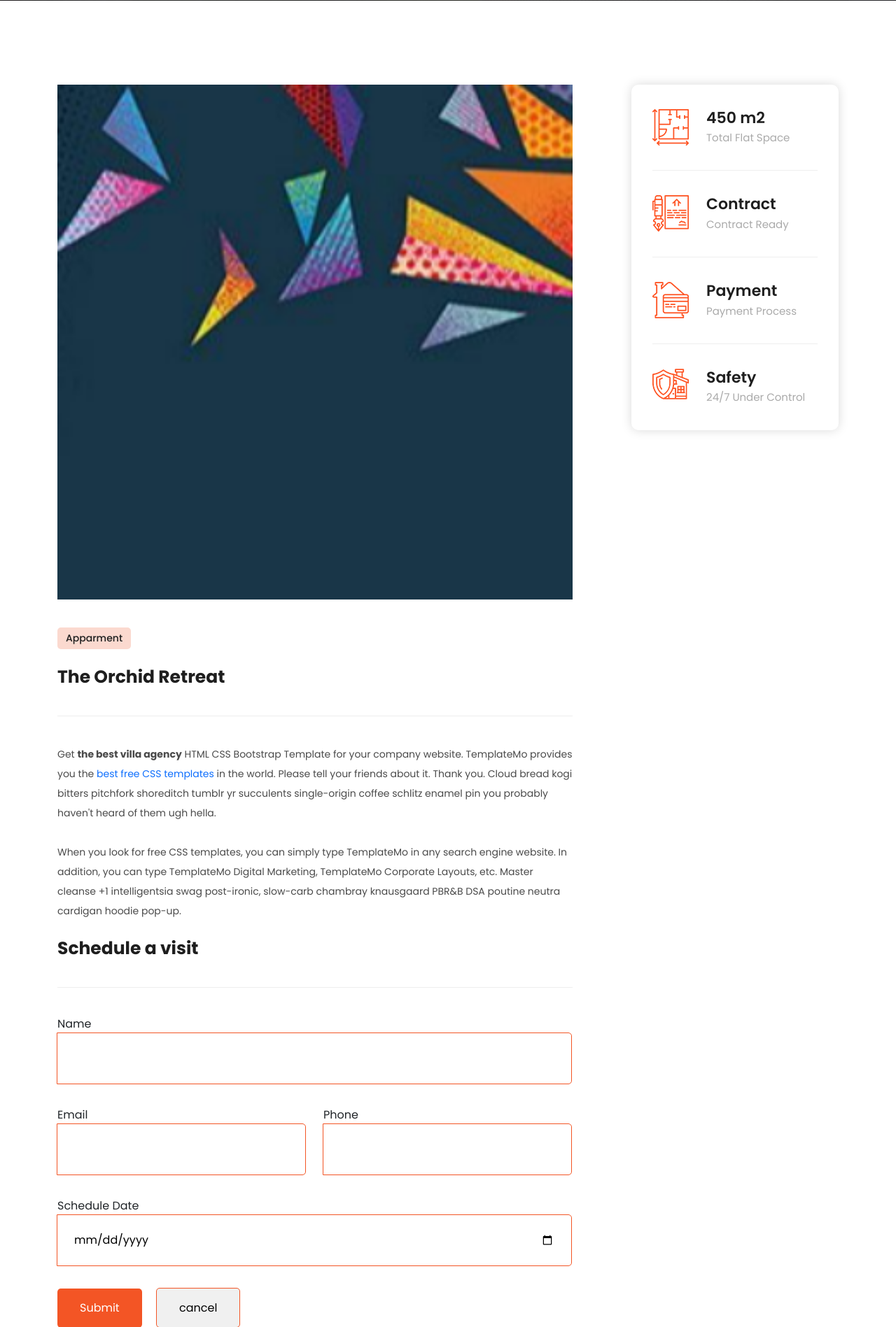
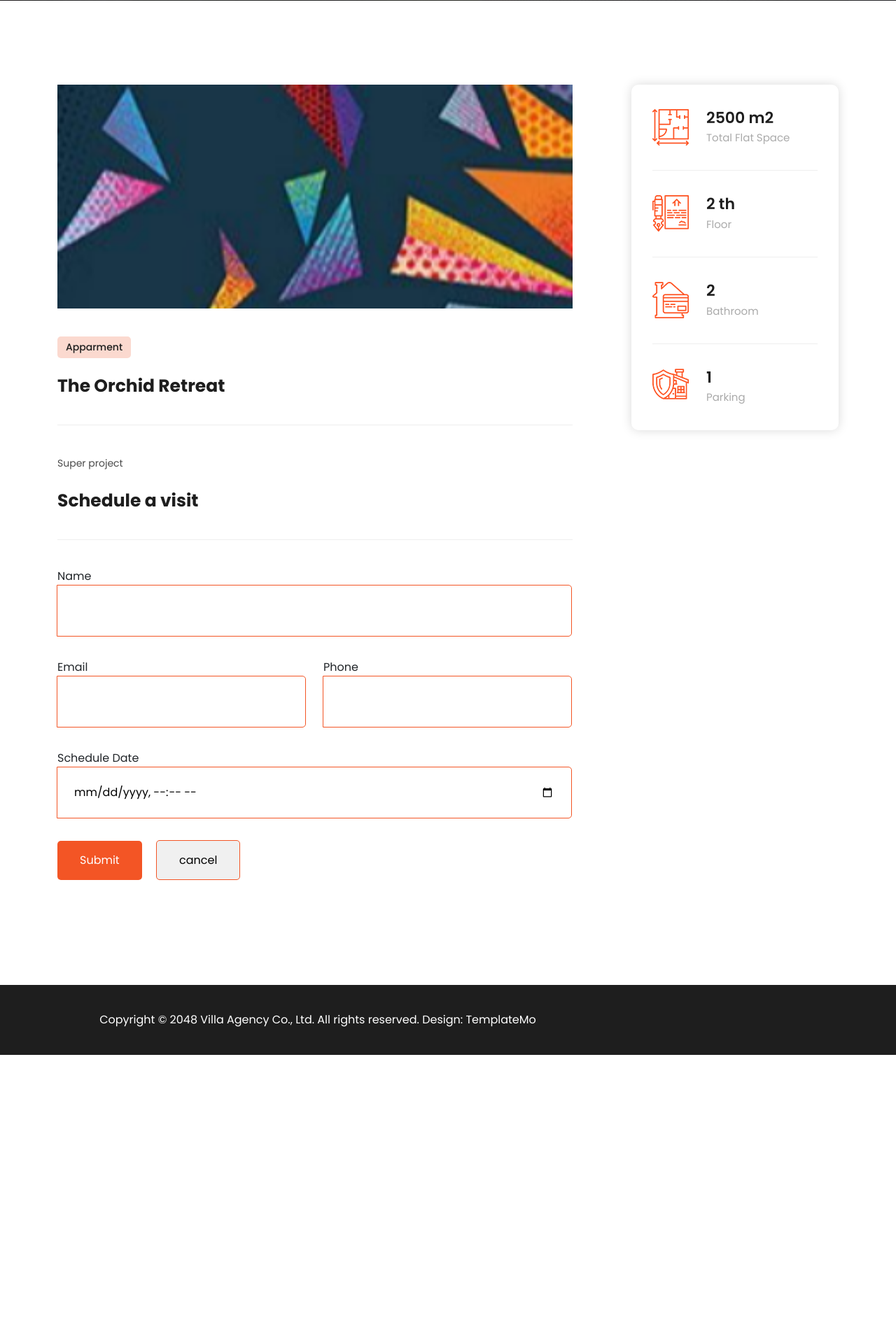
Before and after one commit to dinoooop/villa, a Django app: page /accounts/projects/details/2/ in a window 1280 px wide. Shown: the part 499-2396 px from the top of the page at 70% size. After the commit the page ends 2007 px from the top, so only its background shows below. Run offline with Django 5.2, Linux system fonts and the light colour scheme; data comes from the database, SQL or seed files in the repository; both versions use the stored data as it was after the commit; some libraries are stand-ins or nearby versions.

Commit message:
List schedule visit

```diff
--- a/project/front_urls.py
+++ b/project/front_urls.py
@@ -4,9 +4,10 @@ from . import front_views
 
 urlpatterns = [
     path('', front_views.list_project, name='front_list_project'),
+    path('visits/', front_views.list_visits, name='front_list_visits'),
     path('create/', front_views.create_project, name='front_create_project'),
     path('edit/<int:id>/', front_views.edit_project, name='front_edit_project'),
+    path('schedule-visit/<int:id>/', front_views.schedule_visit_project, name='front_schedule_visit_project'),
     path('delete/<int:id>/', front_views.delete_project, name='front_delete_project'),
     path('details/<int:id>/', front_views.front_detail_project, name='front_detail_project'),
-
 ]
--- a/project/front_views.py
+++ b/project/front_views.py
@@ -4,7 +4,7 @@ from .models import Project
 from django.contrib.auth.models import User
 import base64
 from django.core.files.base import ContentFile
-
+from .models import Visit
 # Create a new project
 def create_project(request):
     if request.method == "POST":
@@ -85,7 +85,30 @@ def list_project(request):
     projects = Project.objects.filter(builder=request.user).order_by("-created_at")
     return render(request, "project/front_list_project.html", {"projects": projects})
 
+def list_visits(request):
+    visits = Visit.objects.filter(project__builder=request.user).order_by("-scheduled_date_time")
+    return render(request, "project/front_list_visits.html", {"visits": visits})
+
 
 def front_detail_project(request, id):
     project = get_object_or_404(Project, id=id)
     return render(request, "project/front_detail_project.html", {"project": project})
+
+
+def schedule_visit_project(request, id):
+    project = get_object_or_404(Project, id=id)
+
+    if request.method == "POST":
+        name = request.POST.get("name")
+        email = request.POST.get("email")
+        phone = request.POST.get("phone")
+        scheduled_date_time = request.POST.get("scheduled_date_time")
+        project.visits.create(
+            name=name,
+            email=email,
+            phone=phone,
+            scheduled_date_time=scheduled_date_time,
+        )
+        return redirect("front_detail_project", id=project.id)
+
+    return render(request, "project/front_detail_project.html", {"project": project})
--- a/project/models.py
+++ b/project/models.py
@@ -19,3 +19,14 @@ class Project(models.Model):
 
     def __str__(self):
         return self.title
+
+class Visit(models.Model):
+    project = models.ForeignKey(Project, on_delete=models.CASCADE, related_name="visits")
+    name = models.CharField(max_length=200)
+    email = models.EmailField()
+    phone = models.CharField(max_length=20)
+    scheduled_date_time = models.DateTimeField()
+    created_at = models.DateTimeField(auto_now_add=True)
+
+    def __str__(self):
+        return f"Visit by {self.name} for {self.project.title} on {self.scheduled_date_time.strftime('%Y-%m-%d %H:%M')}"
--- a/static/assets/css/custom.css
+++ b/static/assets/css/custom.css
@@ -113,3 +113,9 @@
 }
 
 /* Round button end */
+
+
+.main-image {
+    height: 20rem;
+    overflow: hidden;
+}
--- a/templates/general/properties.html
+++ b/templates/general/properties.html
@@ -23,8 +23,6 @@
           <img id="fileTopImagePreview" class="img-upload-trigger" src="{% static 'assets/images/placeholder.png' %}"
             alt="">
           {% endif %}
-
-
           <span class="category">Luxury Villa</span>
           <h6>{{ project.price }}</h6>
           <h4><a href="property-details.html">{{ project.title }}</a></h4>
--- a/templates/project/front_detail_project.html
+++ b/templates/project/front_detail_project.html
@@ -25,20 +25,10 @@
                 <div class="main-content">
                     <span class="category">Apparment</span>
                     <h4>{{ project.title }}</h4>
-                    <p>Get <strong>the best villa agency</strong> HTML CSS Bootstrap Template for your company website.
-                        TemplateMo provides you the <a href="https://www.google.com/search?q=best+free+css+templates"
-                            target="_blank">best free CSS templates</a> in the world. Please tell your friends about it.
-                        Thank you. Cloud bread kogi bitters pitchfork shoreditch tumblr yr succulents single-origin
-                        coffee schlitz enamel pin you probably haven't heard of them ugh hella.
-
-                        <br><br>When you look for free CSS templates, you can simply type TemplateMo in any search
-                        engine website. In addition, you can type TemplateMo Digital Marketing, TemplateMo Corporate
-                        Layouts, etc. Master cleanse +1 intelligentsia swag post-ironic, slow-carb chambray knausgaard
-                        PBR&B DSA poutine neutra cardigan hoodie pop-up.
-                    </p>
+                    <p>{{ project.description }}</p>
 
                     <h4>Schedule a visit</h4>
-                    <form method="post" class="custom-form" action="{% url 'front_edit_project' project.id %}"
+                    <form method="post" class="custom-form" action="{% url 'front_schedule_visit_project' project.id %}"
                         enctype="multipart/form-data">
                         {% csrf_token %}
                         <input type="hidden" name="action" value="schedule_visit">
@@ -63,8 +53,8 @@
                         </div>
 
                         <div class="input-group">
-                            <label for="date">Schedule Date</label>
-                            <input type="date" id="date" name="date" required>
+                            <label for="scheduled_date_time">Schedule Date</label>
+                            <input type="datetime-local" id="scheduled_date_time" name="scheduled_date_time" required>
                         </div>
                         <button type="submit">Submit</button>
                         <a href="{% url 'front_list_project' %}" class="cancel-button">cancel</a>
@@ -76,20 +66,20 @@
                 <div class="info-table">
                     <ul>
                         <li>
-                            <img src="assets/images/info-icon-01.png" alt="" style="max-width: 52px;">
-                            <h4>450 m2<br><span>Total Flat Space</span></h4>
+                            <img src="{% static 'assets/images/info-icon-01.png' %}" alt="" style="max-width: 52px;">
+                            <h4>{{ project.area }} m2<br><span>Total Flat Space</span></h4>
                         </li>
                         <li>
-                            <img src="assets/images/info-icon-02.png" alt="" style="max-width: 52px;">
-                            <h4>Contract<br><span>Contract Ready</span></h4>
+                            <img src="{% static 'assets/images/info-icon-02.png' %}" alt="" style="max-width: 52px;">
+                            <h4>{{ project.floor }} th<br><span>Floor</span></h4>
                         </li>
                         <li>
-                            <img src="assets/images/info-icon-03.png" alt="" style="max-width: 52px;">
-                            <h4>Payment<br><span>Payment Process</span></h4>
+                            <img src="{% static 'assets/images/info-icon-03.png' %}" alt="" style="max-width: 52px;">
+                            <h4>{{ project.bathrooms }}<br><span>Bathroom</span></h4>
                         </li>
                         <li>
-                            <img src="assets/images/info-icon-04.png" alt="" style="max-width: 52px;">
-                            <h4>Safety<br><span>24/7 Under Control</span></h4>
+                            <img src="{% static 'assets/images/info-icon-04.png' %}" alt="" style="max-width: 52px;">
+                            <h4>{{ project.parking }}<br><span>Parking</span></h4>
                         </li>
                     </ul>
                 </div>
--- a/villa/urls.py
+++ b/villa/urls.py
@@ -22,10 +22,10 @@ from django.conf.urls.static import static
 urlpatterns = [
     path('', include('front.urls')),
     path('admin/', admin.site.urls),
+    path("accounts/projects/", include("project.front_urls")),
     path("accounts/", include("accounts.urls")),
     path("cadmin/builders/", include("accounts.cadmin_urls")),
     path("cadmin/projects/", include("project.urls")),
-    path("accounts/projects/", include("project.front_urls")),
 ]
 
 if settings.DEBUG:  # ✅ only serve media in dev
```
Also changed, not shown: front/views.py (+6 -1 lines), templates/account/profile.html (+8 -0 lines), templates/project/front_list_project.html (+9 -2 lines), templates/project/front_list_visits.html (added, +46 -0 lines), accounts/migrations/0003_alter_profile_user.py (added), db.sqlite3, project/migrations/0002_visit.py (added), project/migrations/0003_visit_builder.py (added), project/migrations/0004_remove_visit_builder.py (added).
